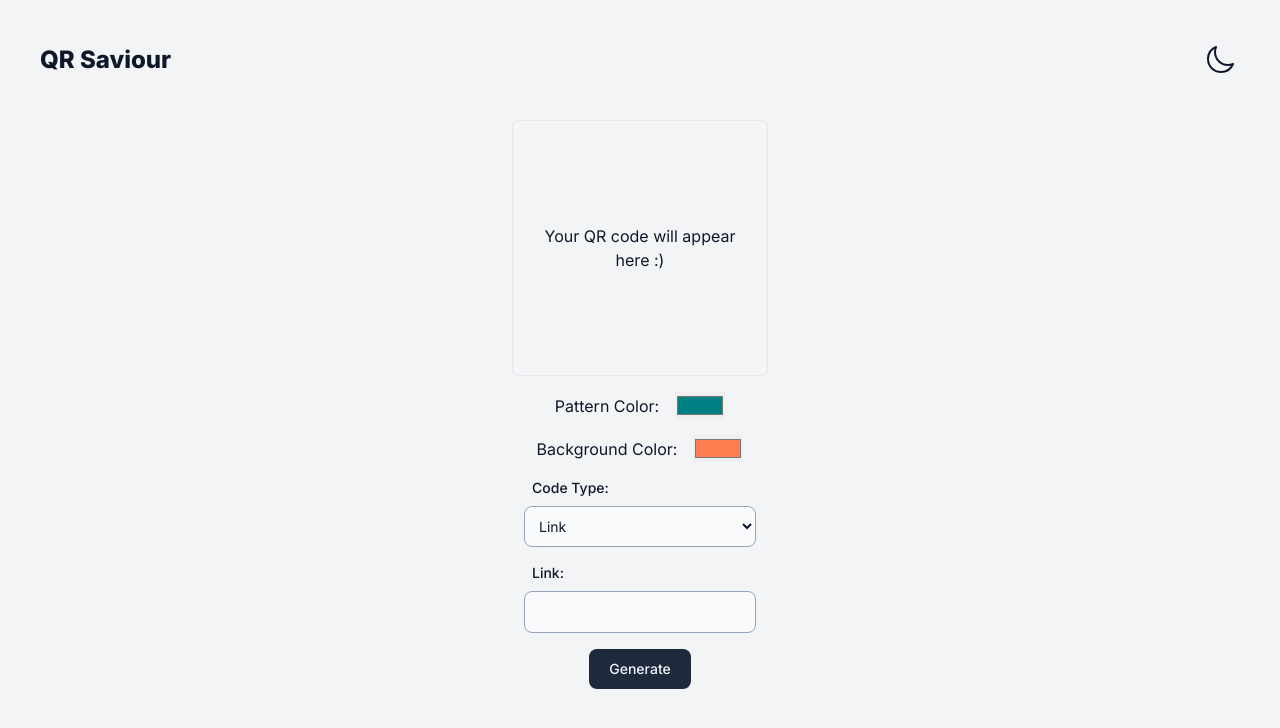
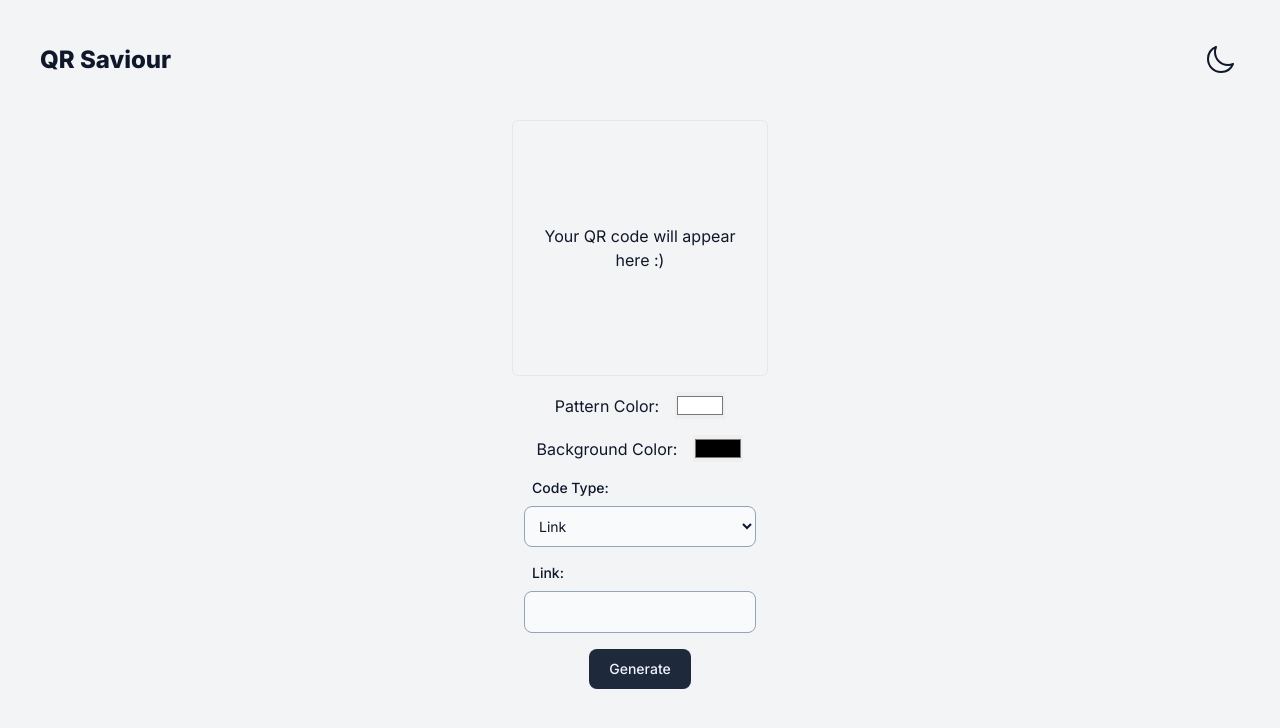
Before and after one commit to karamissa/qr-saviour, a React (Vite) app: page / in a window 1280 px wide. Shown: the top 728 px of the page. Built offline with nearby package versions, Linux system fonts and the light colour scheme.

Commit message:
Change default QR code colors

```diff
--- a/src/components/CodeGenerator/CodeGenerator.jsx
+++ b/src/components/CodeGenerator/CodeGenerator.jsx
@@ -13,7 +13,7 @@ const CodeGenerator = () => {
 
   const [finalValue, setFinalValue] = useState('');
 
-  const [colors, setColors] = useState({ pattern: '#008082', bg: '#ff7f52' });
+  const [colors, setColors] = useState({ pattern: '#ffffff', bg: '#000000' });
 
   const triggerGeneration = () => {
     if (codeType === 'link') {
```
